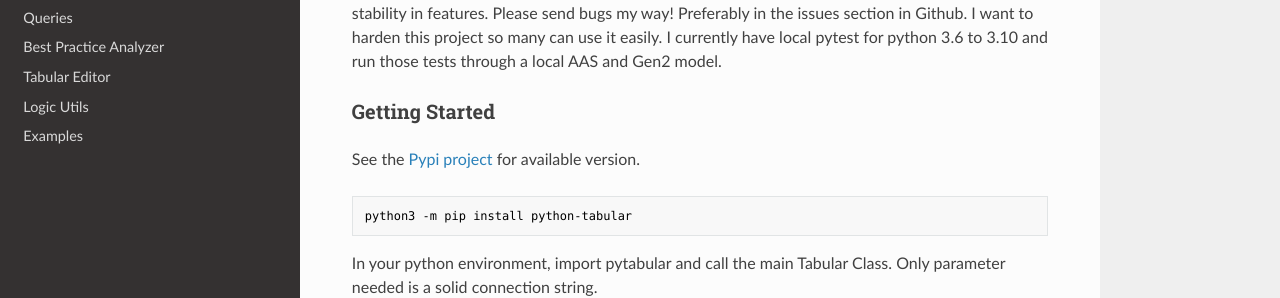
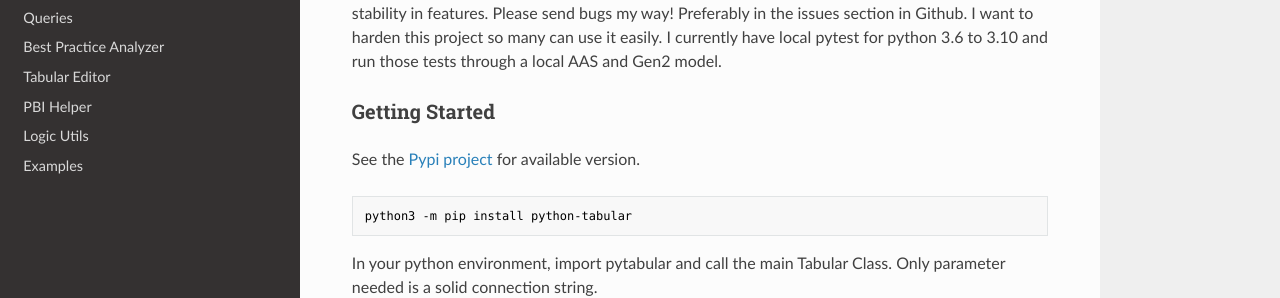
Before and after one commit to Curts0/PyTabular, an MkDocs documentation site: the page built from docs/index.md, in a window 1280 px wide. Shown: the part 400-698 px from the top of the page. Built offline with MkDocs 1.6.1, drawn with Linux system fonts in a browser that asks for light colours; nearby versions of some CDN libraries.

Commit message:
pbi helper doc addition

```diff
--- a/mkdocs.yml
+++ b/mkdocs.yml
@@ -10,6 +10,7 @@
     - Queries: Queries.md
     - Best Practice Analyzer: Best Practice Analyzer.md
     - Tabular Editor: Tabular Editor 2.md
+    - PBI Helper: PBI Helper.md
     - Logic Utils: Logic Utils.md
     - Examples: Examples.md
 theme: readthedocs
--- a/mkgendocs.yml
+++ b/mkgendocs.yml
@@ -51,6 +51,8 @@
       - Download_Tabular_Editor
     classes:
       - Tabular_Editor
+  - page: "PBI Helper.md"
+  - source: 'pytabular/pbi_helper.py'
   - page: "Examples.md"
     source: 'pytabular/basic_checks.py'
     functions:
```
